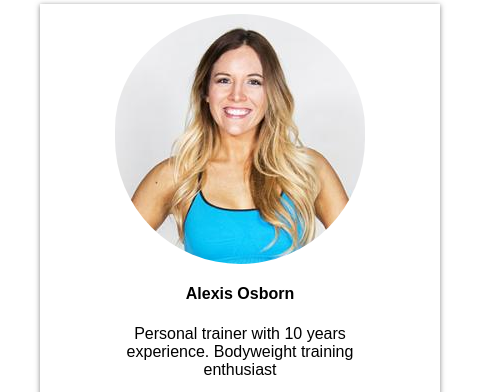
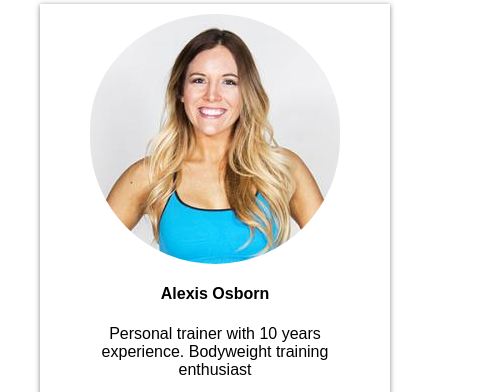
Before and after one commit to razanor/BSA-HTML-CSS, a plain HTML site: page index.html in a window 390 px wide. Shown: the part 156-548 px from the top of the page, 480 px wide, since content can reach past the window. Drawn offline with Linux system fonts and the light colour scheme.

```diff
--- a/styles/style.css
+++ b/styles/style.css
@@ -360,7 +360,7 @@ footer p {
             '. author-details .'
             '. main .'
             '. subscribe .'
-            / 1fr 400px 1fr
+            / 3fr 350px 1fr
         ;
         margin: 0;
     }
```
